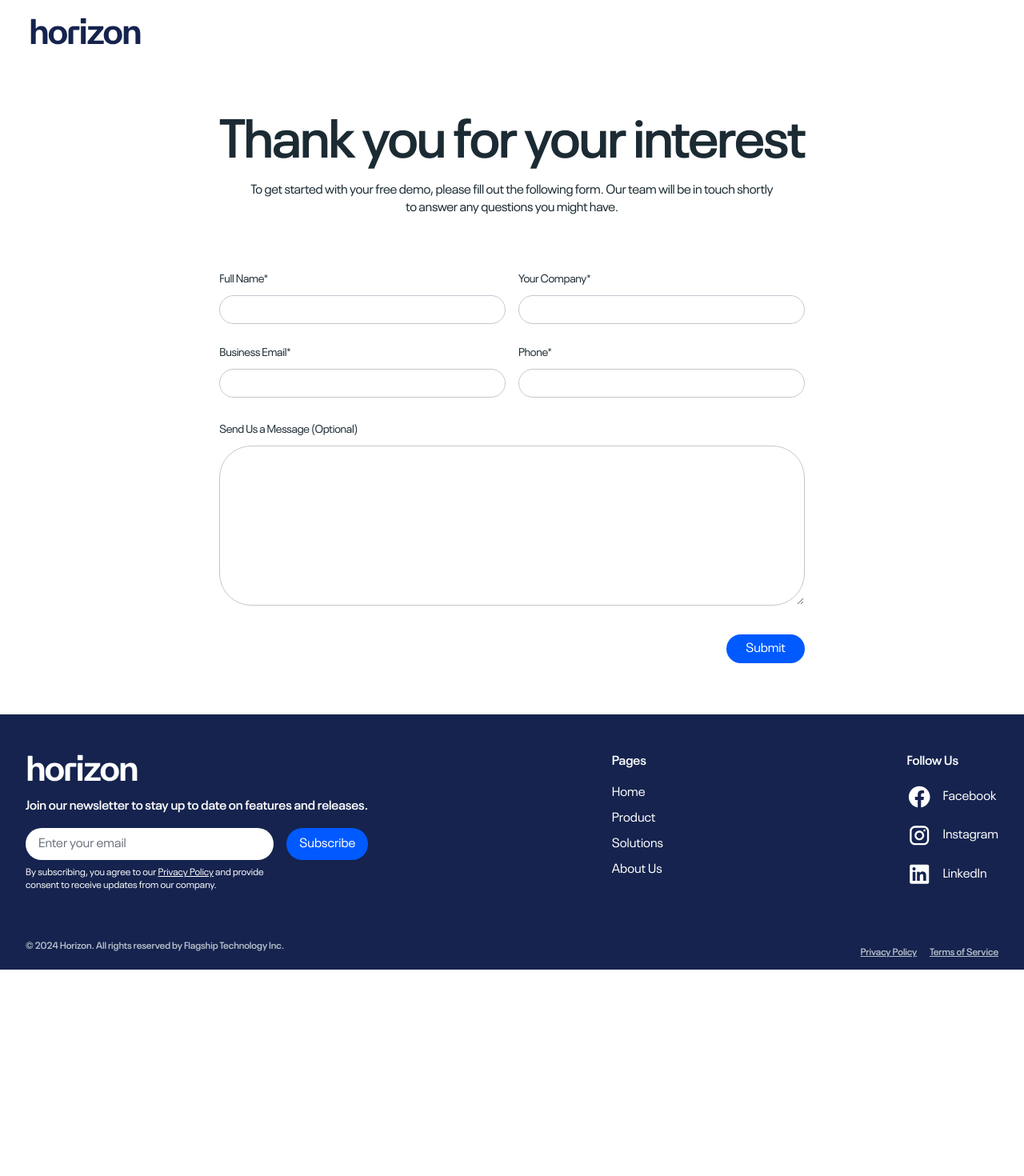
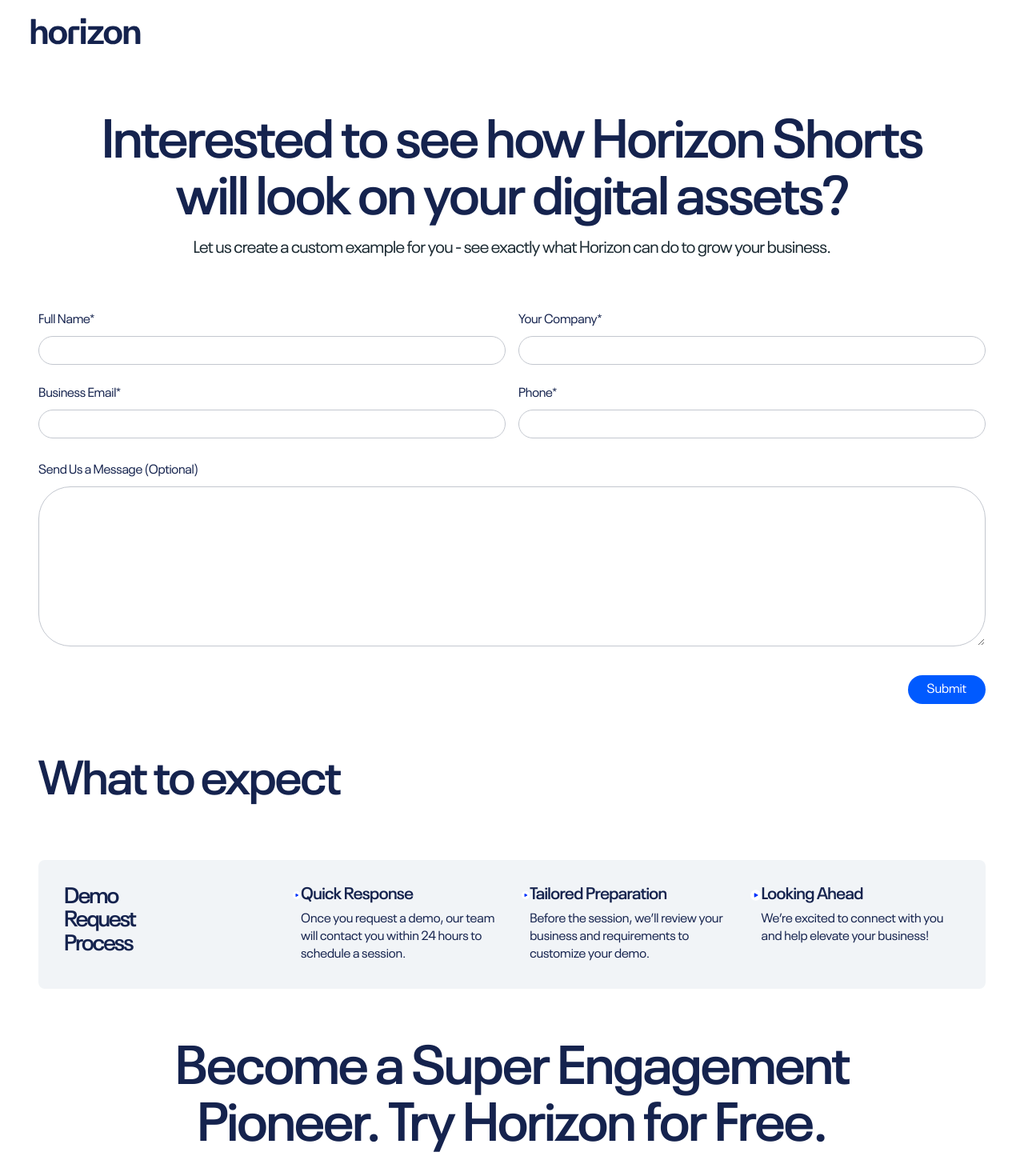
Before and after one commit to afsanaeva/flagship-horizon, a Next.js app: page /get-demo in a window 1280 px wide. Shown: the top 1470 px of the page at 80% size. Before the commit the page ends 1212 px from the top, so only its background shows below. Built offline with nearby package versions, Linux system fonts and the light colour scheme; no server answers.

Commit message:
get demo page

```diff
--- a/src/app/(others)/get-demo/page.js
+++ b/src/app/(others)/get-demo/page.js
@@ -1,24 +1,107 @@
 import Contact from "@/components/screens/contact-us/Contact";
+import PlayIcon from "@/components/icons/PlayIcon";
+import { Button } from "@/components/ui/button";
+import Link from "next/link";
 
 export const metadata = {
-  title: "Flagship iXP | Get Demo",
-  description: "Get in touch with Flagship to learn more about our Intelligent Experience Platform (iXP). Schedule a free demo and discover how to enhance customer engagement, drive revenue, and boost retention.",
+  title: "Horizon| Get Demo",
+  description:
+    "Horizon is a super engagement platform. Engage your customers with a magical experience.",
   alternates: {
     canonical: `${process.env.NEXT_PUBLIC_DOMAIN}/get-demo`,
   },
 };
 
-export default function Design() {
+export default function GetDemo() {
   return (
-      <section className="px-72px mt-96px mb-96px space-y-100px mx-auto max-w-[1850px]">
-        <div className="space-y-20px mx-auto text-center">
-          <h1 className="font-100px font-semibold">Thank you for your interest</h1>
-          <p className="font-24px mx-auto font-medium">
-          To get started with your free demo, please fill out the following form. Our team will be in touch shortly<br className="max-md:hidden"/> to answer any questions you might have.
-          </p>
+    <section className="px-72px mt-96px mb-96px space-y-100px mx-auto max-w-[1850px]">
+      <div className="space-y-20px mx-auto text-center">
+        <h1 className="font-100px font-semibold text-[#15234E]">
+          Interested to see how Horizon Shorts <br />
+          will look on your digital assets?
+        </h1>
+
+        <p className="font-28px mx-auto font-normal">
+          Let us create a custom example for you - see exactly what Horizon can
+          do to grow your business.
+        </p>
+      </div>
+
+      <Contact />
+      <h1 className="font-92px font-semibold text-[#15234E]">What to expect</h1>
+      <div className="rounded-lg bg-[#F1F4F7] p-8">
+        <div className="grid grid-cols-1 gap-6 md:grid-cols-4">
+          <div className="flex flex-col items-start">
+            <div className="font-42px mb-2 font-semibold text-[#15234E]">
+              Demo <br /> Request <br /> Process
+            </div>
+          </div>
+          {/* Step 1 */}
+          <div className="flex flex-col items-start">
+            <div className="flex justify-between">
+              <PlayIcon />
+              <div>
+                <div className="font-28px mb-2 font-semibold text-[#15234E]">
+                  Quick Response
+                </div>
+                <p className="font-22px text-[#15234E]">
+                  Once you request a demo, our team will contact you within 24
+                  hours to schedule a session.
+                </p>
+              </div>
+            </div>
+          </div>
+
+          {/* Step 2 */}
+          <div className="flex flex-col items-start">
+            <div className="flex justify-between">
+              <PlayIcon />
+              <div>
+                <div className="font-28px mb-2 font-semibold text-[#15234E]">
+                  Tailored Preparation
+                </div>
+                <p className="font-22px text-[#15234E]">
+                  Before the session, we’ll review your business and
+                  requirements to customize your demo.
+                </p>
+              </div>
+            </div>
+          </div>
+
+          {/* Step 3 */}
+          <div className="flex flex-col items-start">
+            <div className="flex justify-between">
+              <PlayIcon />
+              <div>
+                <div className="font-28px mb-2 font-semibold text-[#15234E]">
+                  Looking Ahead
+                </div>
+                <p className="font-22px text-[#15234E]">
+                  We’re excited to connect with you and help elevate your
+                  business!
+                </p>
+              </div>
+            </div>
+          </div>
         </div>
+      </div>
 
-        <Contact />
-      </section>
+      <div className="space-y-20px mx-auto text-center">
+        <h1 className="font-100px font-semibold text-[#15234E]">
+          Become a Super Engagement
+          <br />
+          Pioneer. Try Horizon for Free.
+        </h1>
+
+        <div className="flex justify-between">
+          <Button size="lg" asChild className="md:hidden">
+            <Link href="/get-demo">Explore Horizon</Link>
+          </Button>
+          <Button size="lg" asChild className="md:hidden">
+            <Link href="/get-demo">Get a demo</Link>
+          </Button>
+        </div>
+      </div>
+    </section>
   );
 }
--- /dev/null
+++ b/src/components/icons/PlayIcon.jsx
@@ -0,0 +1,19 @@
+const PlayIcon = (props) => {
+  return (
+    <svg
+      xmlns="http://www.w3.org/2000/svg"
+      width="24"
+      height="24"
+      viewBox="0 0 24 24"
+      fill="none"
+    >
+      <rect width="24" height="24" rx="12" fill="white" />
+      <path
+        d="M9.36736 7.33479C8.82959 7.35607 8.33594 7.79481 8.33594 8.38592V15.6155C8.33594 16.4037 9.214 16.9208 9.90346 16.5388L16.4274 12.924C17.1367 12.531 17.1367 11.4705 16.4274 11.0774L9.90346 7.46263C9.7311 7.36714 9.54662 7.3277 9.36736 7.33479Z"
+        fill="#0032FD"
+      />
+    </svg>
+  );
+};
+
+export default PlayIcon;
--- a/src/components/screens/contact-us/Contact.jsx
+++ b/src/components/screens/contact-us/Contact.jsx
@@ -9,7 +9,7 @@
 const InputGroup = ({ label, children, name }) => {
   return (
     <div className="space-y-2 tracking-wide 3xl:space-y-3">
-      <label htmlFor={name} className="font-20px">
+      <label htmlFor={name} className="font-24px font-normal text-[#15234E]">
         {label}
       </label>
 
```
